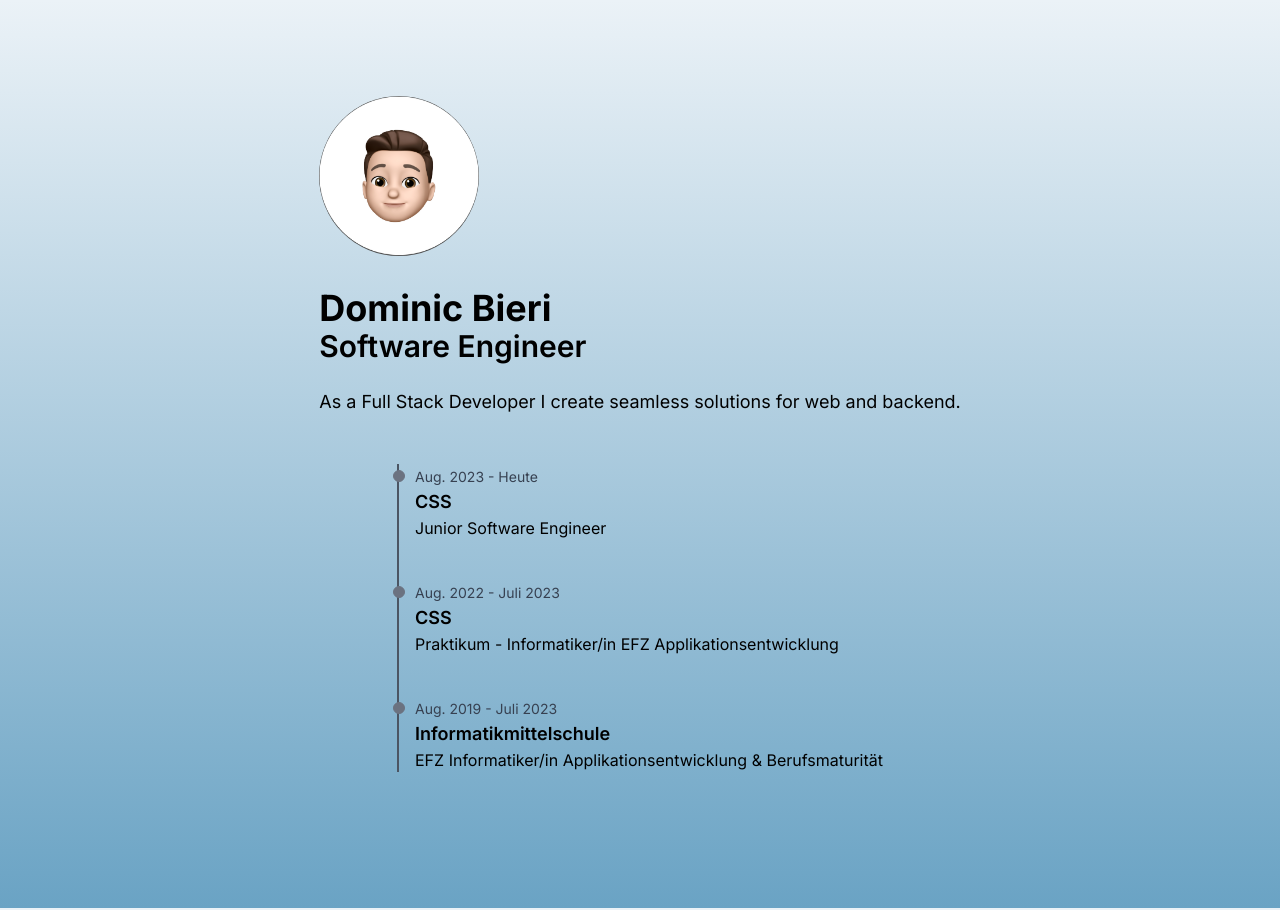
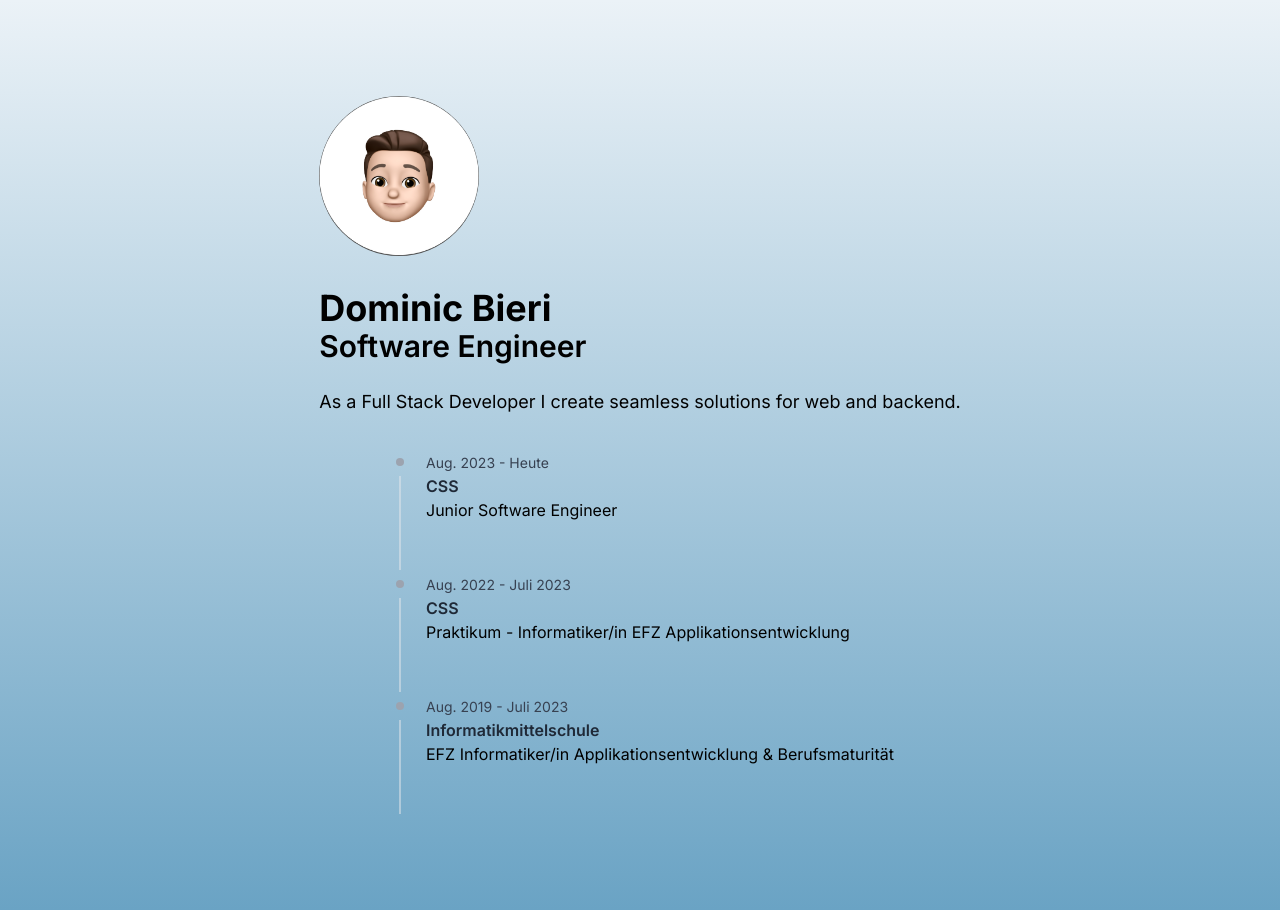
Before and after one commit to dominic-bieri/dominic-bieri-website, a Next.js app: page / in a window 1280 px wide. Built offline with nearby package versions, Linux system fonts and the light colour scheme.

Commit message:
Update TimelineComponent

```diff
--- a/src/app/page.tsx
+++ b/src/app/page.tsx
@@ -1,5 +1,5 @@
 import DescriptionComponent from "@/components/DescriptionComponent";
-import TimelineComponent from "@/components/TimelineComonent";
+import TimelineComponent from "@/components/Timeline/TimelineComonent";
 
 export default function Home() {
   return (
--- a/src/components/DescriptionComponent.tsx
+++ b/src/components/DescriptionComponent.tsx
@@ -12,8 +12,8 @@ export default function DescriptionComponent() {
           alt="Profile Picture"
         />
       </div>
-      <h2 className="text-4xl mt-8 font-bold">Dominic Bieri</h2>
-      <h3 className="text-3xl font-semibold">Software Engineer</h3>
+      <h1 className="text-4xl mt-8 font-bold">Dominic Bieri</h1>
+      <h2 className="text-3xl font-semibold">Software Engineer</h2>
       <p className="mt-6 w-auto text-lg">
         As a Full Stack Developer I create seamless solutions for web and backend.
       </p>
--- /dev/null
+++ b/src/components/Timeline/TimelineComonent.tsx
@@ -0,0 +1,42 @@
+import React from "react";
+import TimelineItem from "./TimelineItem";
+
+interface Job {
+  title: string;
+  date: string;
+  description: string;
+}
+
+const jobs: Job[] = [
+  {
+    title: "CSS",
+    date: "Aug. 2023 - Heute",
+    description: "Junior Software Engineer",
+  },
+  {
+    title: "CSS",
+    date: "Aug. 2022 - Juli 2023",
+    description: "Praktikum - Informatiker/in EFZ Applikationsentwicklung",
+  },
+  {
+    title: "Informatikmittelschule",
+    date: "Aug. 2019 - Juli 2023",
+    description:
+      "EFZ Informatiker/in Applikationsentwicklung & Berufsmaturität",
+  },
+];
+
+export default function TimelineComponent() {
+  return (
+    <div className="mt-8">
+      {jobs.map((job) => (
+        <TimelineItem
+          date={job.date}
+          title={job.title}
+          description={job.description}
+          key={job.title}
+        />
+      ))}
+    </div>
+  );
+}
--- /dev/null
+++ b/src/components/Timeline/TimelineItem.tsx
@@ -0,0 +1,31 @@
+import React from "react";
+
+interface TimelineItemProps {
+    date: string;
+    title: string;
+    description?: string;
+}
+
+const TimelineItem: React.FC<TimelineItemProps> = ({ date, title, description }) => (
+    <div className="flex gap-x-3">
+        <div className="relative last:after:hidden after:absolute after:top-7 after:bottom-0 after:start-3.5 after:w-px after:-translate-x-[0.5px] after:bg-gray-200 dark:after:bg-gray-700">
+            <div className="relative z-10 w-7 h-7 flex justify-center items-center">
+                <div className="w-2 h-2 rounded-full bg-gray-400 dark:bg-gray-600"></div>
+            </div>
+        </div>
+
+        <div className="grow pt-0.5 pb-8">
+            <time className="mb-1 text-sm font-normal leading-none text-gray-700 dark:text-gray-400">
+                {date}
+            </time>
+            <h3 className="flex gap-x-1.5 font-semibold text-gray-800 dark:text-white">
+                {title}
+            </h3>
+            <p className="mb-4 text-base font-normal">
+                {description}
+            </p>
+        </div>
+    </div>
+);
+
+export default TimelineItem;
--- a/src/components/TimelineComonent.tsx
+++ /dev/null
@@ -1,42 +0,0 @@
-const jobs = [
-  {
-    title: "CSS",
-    date: "Aug. 2023 - Heute",
-    description: "Junior Software Engineer",
-  },
-  {
-    title: "CSS",
-    date: "Aug. 2022 - Juli 2023",
-    description: "Praktikum - Informatiker/in EFZ Applikationsentwicklung",
-  },
-  {
-    title: "Informatikmittelschule",
-    date: "Aug. 2019 - Juli 2023",
-    description:
-      "EFZ Informatiker/in Applikationsentwicklung & Berufsmaturität",
-  },
-];
-
-export default function TimelineComponent() {
-  return (
-    <div className="mt-12">
-      <ol className="relative border-s-2 border-gray-600 dark:border-gray-400">
-        {jobs.map((job) => (
-          <li className="mb-10 ms-4" key={job.title}>
-            <div className="absolute w-3 h-3 rounded-full mt-1.5 -start-1.5 border  border-gray-500 bg-gray-500 dark:border-gray-400 dark:bg-gray-400" />
-
-            <time className="mb-1 text-sm font-normal leading-none text-gray-700 dark:text-gray-400">
-              {job.date}
-            </time>
-
-            <h3 className="text-lg font-semibold dark:text-white">
-              {job.title}
-            </h3>
-
-            <p className="mb-4 text-base font-normal ">{job.description}</p>
-          </li>
-        ))}
-      </ol>
-    </div>
-  );
-}
```
